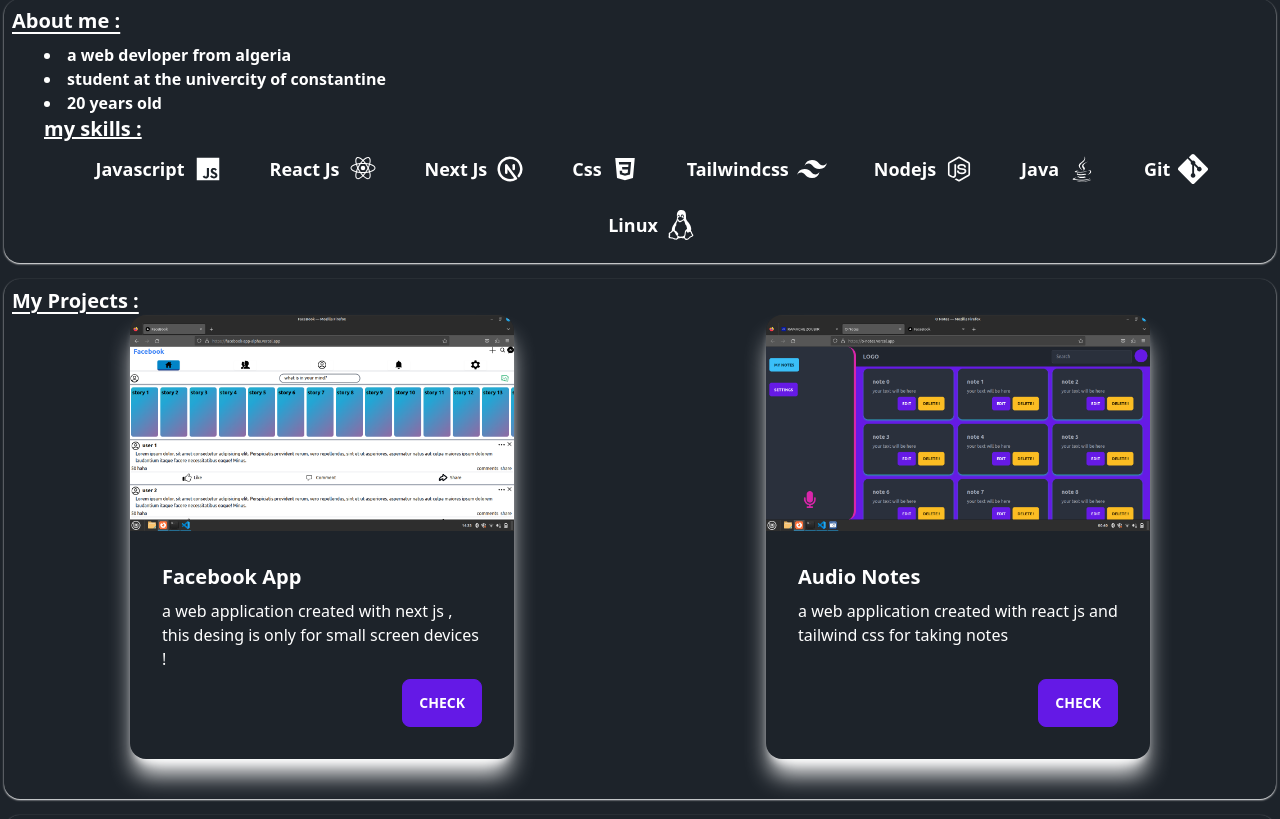
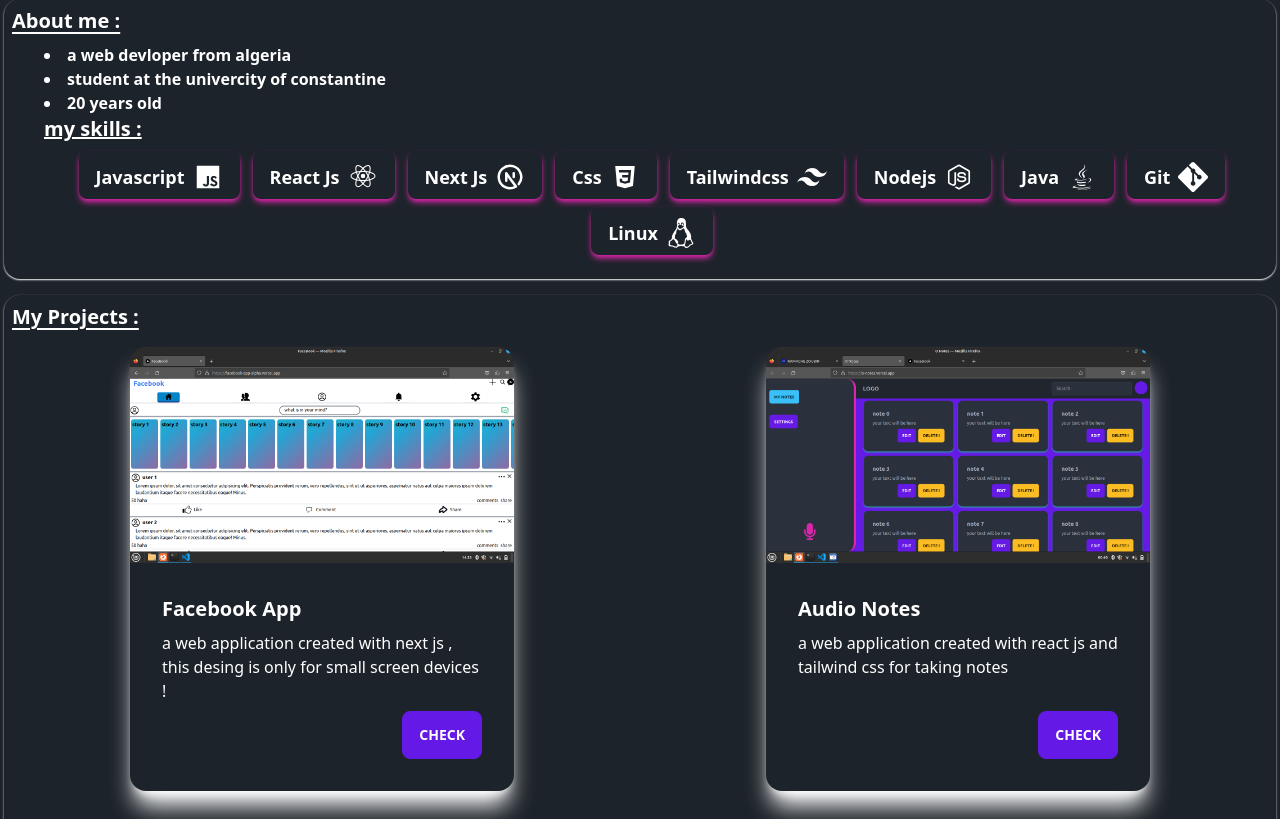
Before and after one commit to Zoubir-Ramache/portfolio, a React (Vite) app: page / in a window 1280 px wide. Shown: the part 881-1700 px from the top of the page. Built offline with nearby package versions, Linux system fonts and the light colour scheme.

Commit message:
fixed the loading bug

```diff
--- a/src/components/MyProjects.tsx
+++ b/src/components/MyProjects.tsx
@@ -21,7 +21,7 @@
   return (
     <div ref={root} className='card  shadow-sm shadow-primary-content m-1 mt-4 p-2' id="Projects">
       <h1 className='card-title text-primary-content underline underline-offset-4 '>My Projects : </h1>
-      <main className='flex gap-4 flex-wrap   justify-around '>
+      <main className='flex gap-4 flex-wrap  py-4 justify-around '>
 
         <div className="card mb-8 hover:shadow-md hover:shadow-primary-focus shadow-primary-content dark:shadow-md dark:shadow-primary-content w-96 bg-base-100 shadow-xl">
           <figure><img src='images/projects/Screenshot from 2023-07-06 14-33-23.png' alt="audio notes" /></figure>
--- a/src/components/Skills.tsx
+++ b/src/components/Skills.tsx
@@ -9,17 +9,17 @@
 
     <footer>
     <h2 className=' card-title text-primary-content underline'>my skills :</h2>
-    <div className=' w-full flex flex-wrap justify-around gap-2 px-8 capitalize font-bold'>
+    <div className=' w-full flex flex-wrap justify-around gap-2 px-8 py-2 capitalize font-bold'>
 
-      <li className='btn text-lg btn-ghost capitalize '>javascript <BiLogoJavascript  className='skills-icon'/></li>
-      <li className='btn text-lg btn-ghost capitalize '>react js <BiLogoReact className='skills-icon'/></li>
-      <li className='btn text-lg btn-ghost capitalize '>next js <TbBrandNextjs className='skills-icon'/> </li>
-      <li className='btn text-lg btn-ghost capitalize '>css <BiLogoCss3 className='skills-icon'/></li>
-      <li className='btn text-lg btn-ghost capitalize '> tailwindcss  <SiTailwindcss className='skills-icon'/></li>
-      <li className='btn text-lg btn-ghost capitalize '> nodejs  <BiLogoNodejs className='skills-icon'/></li>
-      <li className='btn text-lg btn-ghost capitalize '> java <BiLogoJava className='skills-icon'/></li>
-      <li className='btn text-lg btn-ghost capitalize '> git <BsGit className='skills-icon'/></li>
-      <li className='btn text-lg btn-ghost capitalize '> linux <VscTerminalLinux className='skills-icon'/> </li>
+      <li className='btn text-lg btn-ghost capitalize shadow-md shadow-secondary '>javascript <BiLogoJavascript  className='skills-icon'/></li>
+      <li className='btn text-lg btn-ghost capitalize shadow-md shadow-secondary '>react js <BiLogoReact className='skills-icon'/></li>
+      <li className='btn text-lg btn-ghost capitalize shadow-md shadow-secondary '>next js <TbBrandNextjs className='skills-icon'/> </li>
+      <li className='btn text-lg btn-ghost capitalize shadow-md shadow-secondary '>css <BiLogoCss3 className='skills-icon'/></li>
+      <li className='btn text-lg btn-ghost capitalize shadow-md shadow-secondary '> tailwindcss  <SiTailwindcss className='skills-icon'/></li>
+      <li className='btn text-lg btn-ghost capitalize shadow-md shadow-secondary '> nodejs  <BiLogoNodejs className='skills-icon'/></li>
+      <li className='btn text-lg btn-ghost capitalize shadow-md shadow-secondary '> java <BiLogoJava className='skills-icon'/></li>
+      <li className='btn text-lg btn-ghost capitalize shadow-md shadow-secondary '> git <BsGit className='skills-icon'/></li>
+      <li className='btn text-lg btn-ghost capitalize shadow-md shadow-secondary '> linux <VscTerminalLinux className='skills-icon'/> </li>
 
     </div>
 
--- a/src/components/profile.tsx
+++ b/src/components/profile.tsx
@@ -1,11 +1,11 @@
 import { gsap } from "gsap"
 import { ScrollTrigger } from "gsap/all"
-import {  useRef, useLayoutEffect } from "react"
+import { useRef, useLayoutEffect, useEffect } from "react"
 import { FiChevronsDown } from "react-icons/fi"
 import { useStateContext } from "../Context/FirstProvider"
 function Profile() {
 
-  const {  setActiveNavbar , setLoading } = useStateContext()
+  const { setActiveNavbar, setLoading, loading } = useStateContext()
 
   //animation
   const root = useRef<HTMLDivElement>(null)
@@ -14,7 +14,7 @@
   const btnDown = useRef<HTMLButtonElement>(null)
 
 
-  const imageLoaded=()=>{
+  const imageLoaded = () => {
     setLoading(false)
 
   }
@@ -45,15 +45,24 @@
         }
       })
 
-      gsap.from(Myimage.current, {
-        duration: 1,
-        y: -200, ease: "bounce"
-      })
     }, root)
 
 
     return () => ctx.revert()
   }, [])
+
+  useEffect(() => {
+    const ctx = gsap.context(() => {
+      gsap.from(Myimage.current, {
+        duration: 1,
+        y: -200, ease: "bounce"
+      })
+
+
+    }, root)
+    return () => ctx.revert()
+
+  }, [loading])
 
   const handleClick = () => {
     setActiveNavbar(true)
@@ -61,7 +70,7 @@
     const position = about?.getBoundingClientRect()
 
     window.scrollTo({
-      top: window.pageYOffset+(position?.top || 0) -130 ,
+      top: window.pageYOffset + (position?.top || 0) - 130,
       behavior: "smooth"
 
     })
@@ -74,7 +83,7 @@
 
         <p ref={text} className='text-primary-content  font-semibold text-lg  mb-8 sm:mb-0 '>
 
-        As a passionate React web developer, I strive to create immersive and user-centric web applications that seamlessly blend functionality with stunning visuals, delivering exceptional user experiences
+          As a passionate React web developer, I strive to create immersive and user-centric web applications that seamlessly blend functionality with stunning visuals, delivering exceptional user experiences
         </p>
 
 
```
